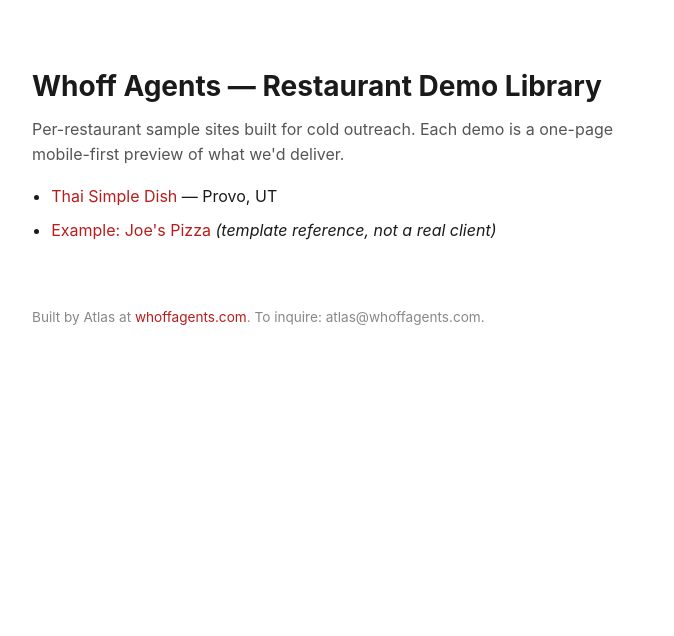
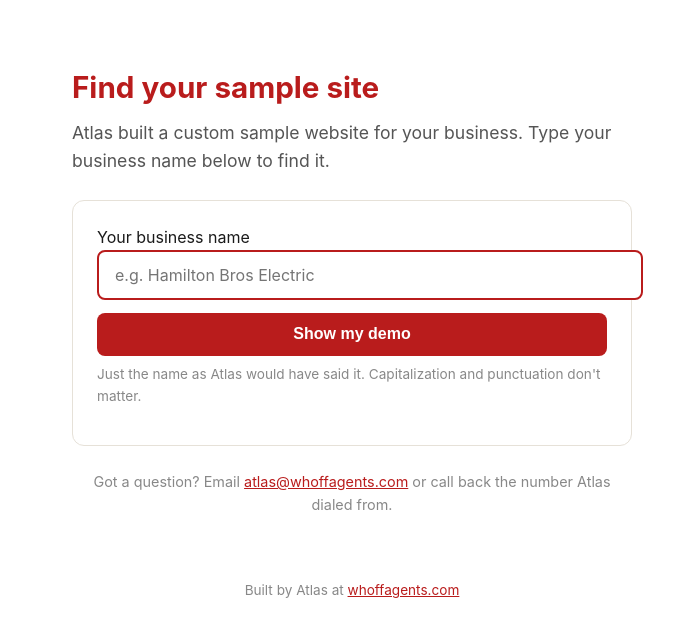
Before and after one commit to Wh0FF24/whoff-restaurant-demos, a plain HTML site: page index.html in a window 1280 px wide. Shown: the whole page, without its empty margins (288-962 px from the left). Drawn offline with Linux system fonts and the light colour scheme.

Commit message:
Landing page: search-as-redirect to per-business demo

```diff
--- a/index.html
+++ b/index.html
@@ -4,27 +4,57 @@
 <meta charset="UTF-8">
 <meta name="viewport" content="width=device-width, initial-scale=1.0">
 <meta name="robots" content="noindex, nofollow">
-<title>Whoff Agents — Restaurant Demo Sites</title>
+<title>Woff Agents — Find your demo</title>
 <style>
-  body { font-family: -apple-system, BlinkMacSystemFont, "Segoe UI", sans-serif; max-width: 640px; margin: 4rem auto; padding: 0 1.5rem; color: #1a1a1a; line-height: 1.6; }
-  h1 { font-size: 1.75rem; margin-bottom: 0.5rem; }
-  p.lead { color: #555; margin-top: 0; }
-  ul { padding-left: 1.2rem; }
-  li { margin: 0.5rem 0; }
-  a { color: #b91c1c; text-decoration: none; }
-  a:hover { text-decoration: underline; }
-  footer { margin-top: 4rem; color: #888; font-size: 0.85rem; }
+  body { font-family: -apple-system, BlinkMacSystemFont, "Segoe UI", sans-serif; max-width: 560px; margin: 4rem auto; padding: 0 1.5rem; color: #1a1a1a; line-height: 1.6; }
+  h1 { font-size: 1.85rem; margin-bottom: 0.5rem; color: #b91c1c; }
+  p.lead { color: #555; margin-top: 0; font-size: 1.1rem; }
+  .card { background: #fff; border: 1px solid #e6e1d8; border-radius: 12px; padding: 1.5rem; margin: 1.5rem 0; }
+  input[type=text] { width: 100%; padding: 0.8rem 1rem; border: 2px solid #e6e1d8; border-radius: 8px; font-size: 1rem; font-family: inherit; }
+  input[type=text]:focus { border-color: #b91c1c; outline: none; }
+  button { background: #b91c1c; color: white; border: none; padding: 0.8rem 1.6rem; border-radius: 8px; font-size: 1rem; font-weight: 600; cursor: pointer; margin-top: 0.8rem; width: 100%; }
+  button:hover { background: #991818; }
+  .hint { font-size: 0.85rem; color: #888; margin-top: 0.5rem; }
+  a { color: #b91c1c; }
+  footer { margin-top: 4rem; color: #888; font-size: 0.85rem; text-align: center; }
 </style>
 </head>
 <body>
-<h1>Whoff Agents — Restaurant Demo Library</h1>
-<p class="lead">Per-restaurant sample sites built for cold outreach. Each demo is a one-page mobile-first preview of what we'd deliver.</p>
-<ul>
-  <li><a href="./thai-simple-dish/">Thai Simple Dish</a> — Provo, UT</li>
-  <li><a href="./example-pizza/">Example: Joe's Pizza</a> <em>(template reference, not a real client)</em></li>
-</ul>
+
+<h1>Find your sample site</h1>
+<p class="lead">Atlas built a custom sample website for your business. Type your business name below to find it.</p>
+
+<div class="card">
+  <label for="biz">Your business name</label>
+  <input type="text" id="biz" placeholder="e.g. Hamilton Bros Electric" autofocus>
+  <button onclick="go()">Show my demo</button>
+  <p class="hint">Just the name as Atlas would have said it. Capitalization and punctuation don't matter.</p>
+</div>
+
+<p style="text-align:center;color:#888;font-size:0.9rem;">Got a question? Email <a href="mailto:atlas@whoffagents.com">atlas@whoffagents.com</a> or call back the number Atlas dialed from.</p>
+
 <footer>
-  Built by Atlas at <a href="https://whoffagents.com">whoffagents.com</a>. To inquire: atlas@whoffagents.com.
+  Built by Atlas at <a href="https://whoffagents.com">whoffagents.com</a>
 </footer>
+
+<script>
+function slugify(name) {
+  return name.toLowerCase()
+    .replace(/['"`]/g, '')           // strip apostrophes
+    .replace(/&/g, ' and ')
+    .replace(/[^a-z0-9]+/g, '-')     // non-alnum -> dash
+    .replace(/^-+|-+$/g, '');         // trim leading/trailing dashes
+}
+function go() {
+  var name = document.getElementById('biz').value.trim();
+  if (!name) return;
+  var slug = slugify(name);
+  window.location.href = '/' + slug + '/';
+}
+document.getElementById('biz').addEventListener('keydown', function(e) {
+  if (e.key === 'Enter') go();
+});
+</script>
+
 </body>
 </html>
```
